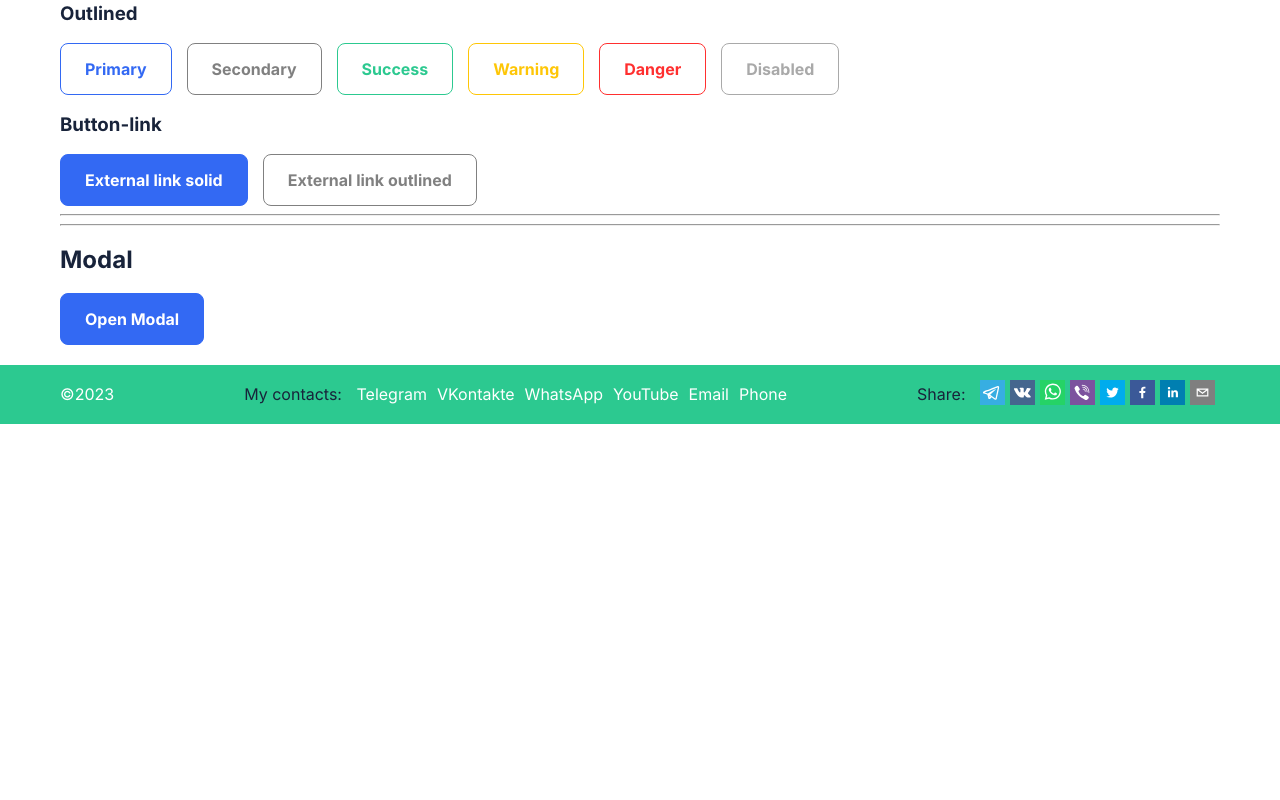
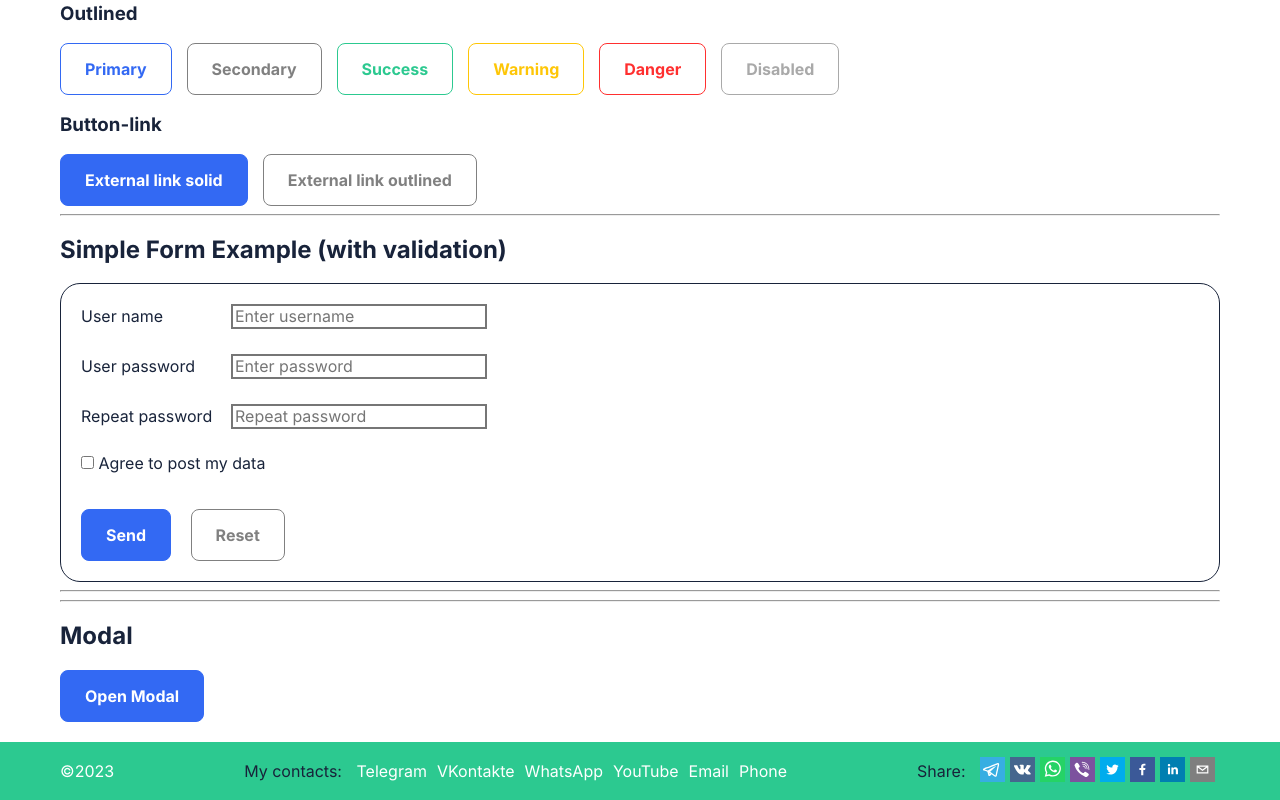
Before and after one commit to EvgenyLeukhin/nextjs-starter, a Next.js app: page /ui-kit in a window 1280 px wide. Shown: the part 1405-2205 px from the top of the page. Before the commit the page ends 1829 px from the top, so only its background shows below. Built offline with nearby package versions, Linux system fonts and the light colour scheme.

Commit message:
Add form

```diff
--- a/components/pages/ui-kit/Buttons/Buttons.tsx
+++ b/components/pages/ui-kit/Buttons/Buttons.tsx
@@ -8,46 +8,46 @@ const Buttons = () => {
       <h2>Buttons</h2>
 
       <h3>Solid</h3>
-      <Button type={Statuses.primary}>Primary</Button>
-      <Button type={Statuses.secondary}>Secondary</Button>
-      <Button type={Statuses.success}>Success</Button>
-      <Button type={Statuses.warning}>Warning</Button>
-      <Button type={Statuses.danger}>Danger</Button>
-      <Button type={Statuses.primary} disabled>
+      <Button status={Statuses.primary}>Primary</Button>
+      <Button status={Statuses.secondary}>Secondary</Button>
+      <Button status={Statuses.success}>Success</Button>
+      <Button status={Statuses.warning}>Warning</Button>
+      <Button status={Statuses.danger}>Danger</Button>
+      <Button status={Statuses.primary} disabled>
         Disabled
       </Button>
 
       <h3>Outlined</h3>
-      <Button outlined type={Statuses.primary}>
+      <Button outlined status={Statuses.primary}>
         Primary
       </Button>
 
-      <Button outlined type={Statuses.secondary}>
+      <Button outlined status={Statuses.secondary}>
         Secondary
       </Button>
 
-      <Button outlined type={Statuses.success}>
+      <Button outlined status={Statuses.success}>
         Success
       </Button>
 
-      <Button outlined type={Statuses.warning}>
+      <Button outlined status={Statuses.warning}>
         Warning
       </Button>
 
-      <Button outlined type={Statuses.danger}>
+      <Button outlined status={Statuses.danger}>
         Danger
       </Button>
 
-      <Button outlined type={Statuses.primary} disabled>
+      <Button outlined status={Statuses.primary} disabled>
         Disabled
       </Button>
 
       <h3>Button-link</h3>
-      <Button href='https://ya.ru/' type={Statuses.primary}>
+      <Button href='https://ya.ru/' status={Statuses.primary}>
         External link solid
       </Button>
 
-      <Button href='https://ya.ru/' outlined type={Statuses.secondary}>
+      <Button href='https://ya.ru/' outlined status={Statuses.secondary}>
         External link outlined
       </Button>
     </section>
--- /dev/null
+++ b/components/pages/ui-kit/FormExample/FormExample.module.scss
@@ -0,0 +1,72 @@
+.FormExample {
+  color: inherit;
+  border: 1px solid;
+  padding: 20px;
+  border-radius: 20px;
+
+  &__formGroupInput {
+    min-height: 40px;
+    margin-bottom: 10px;
+    padding-bottom: 0;
+
+    &.isError {
+      & > label {
+        text-decoration: underline;
+        text-decoration-color: $danger;
+      }
+
+      & > input {
+        color: $danger;
+      }
+    }
+
+    & > label {
+      display: inline-flex;
+      min-width: 150px;
+    }
+
+    & > input {
+      outline: none;
+      box-shadow: none;
+      border-style: solid;
+    }
+
+    & > p {
+      font-size: 12px;
+      color: $danger;
+      padding-left: 150px;
+      margin-top: 0;
+      margin-bottom: 0;
+    }
+  }
+
+  &__formGroupCheckbox {
+    min-height: 40px;
+
+    &.isError {
+      & > label {
+        text-decoration: underline;
+        text-decoration-color: $danger;
+      }
+    }
+
+    & > p {
+      font-size: 12px;
+      color: $danger;
+      margin-top: 0;
+      margin-bottom: 0;
+      padding-left: 18px;
+    }
+  }
+
+  &__buttons {
+    margin-top: 15px;
+    button {
+      margin-right: 15px;
+
+      &:last-child {
+        margin-right: 0;
+      }
+    }
+  }
+}
--- /dev/null
+++ b/components/pages/ui-kit/FormExample/FormExample.tsx
@@ -0,0 +1,204 @@
+import { Button } from '@/components/ui';
+import { Statuses } from '@/types/common';
+import { useFormik } from 'formik';
+import * as Yup from 'yup';
+import classNames from 'classnames';
+import styles from './FormExample.module.scss';
+
+type InitialValues = {
+  userName: string;
+  userPassword: string;
+  userPasswordRepeat: string;
+  userAgree: boolean;
+};
+
+const FormExample = () => {
+  const cnb = classNames.bind(styles);
+
+  // initial values
+  const initialValues: InitialValues = {
+    userName: '',
+    userPassword: '',
+    userPasswordRepeat: '',
+    userAgree: false,
+  };
+
+  const formik = useFormik({
+    // initial values
+    initialValues,
+
+    validationSchema: Yup.object({
+      // userName
+      userName: Yup.string()
+        .min(6, 'must be min 6 characters')
+        .max(15, 'must be max 15 characters')
+        .required('userName is required'),
+
+      // userPassword
+      userPassword: Yup.string()
+        .min(6, 'must be min 6 characters')
+        .max(15, 'must be max 15 characters')
+        .required('userPassword is required'),
+
+      // userPasswordRepeat
+      userPasswordRepeat: Yup.string().oneOf(
+        [Yup.ref('userPassword'), ''],
+        'Passwords must match',
+      ),
+
+      // userAgree
+      userAgree: Yup.boolean().oneOf([true], 'userAgree is required'),
+    }),
+
+    // form submit
+    onSubmit: values => {
+      alert(JSON.stringify(values, null, 2));
+    },
+  });
+
+  const {
+    handleSubmit,
+    handleBlur,
+    handleChange,
+    resetForm,
+    values: { userName, userPassword, userPasswordRepeat, userAgree },
+  } = formik;
+
+  // validation errors
+  const isUserNameError = formik.touched.userName && formik.errors.userName;
+  const isUserPasswordError =
+    formik.touched.userPassword && formik.errors.userPassword;
+  const isUserPasswordRepeatError =
+    formik.touched.userPasswordRepeat && formik.errors.userPasswordRepeat;
+  const isUserAgreeError = formik.touched.userAgree && formik.errors.userAgree;
+
+  return (
+    <section>
+      <h2>Simple Form Example (with validation)</h2>
+
+      <form
+        className={styles.FormExample}
+        action=''
+        method='post'
+        onSubmit={handleSubmit}
+      >
+        {/* userName */}
+        <div
+          className={cnb(
+            styles.FormExample__formGroupInput,
+            isUserNameError && styles.isError,
+          )}
+        >
+          {/* userName label */}
+          <label htmlFor='userName'>User name</label>
+
+          {/* userName input */}
+          <input
+            id='userName'
+            type='text'
+            name='userName'
+            placeholder='Enter username'
+            onBlur={handleBlur}
+            onChange={handleChange}
+            value={userName}
+          />
+
+          {/* userName validation */}
+          {isUserNameError ? <p>{formik.errors.userName}</p> : null}
+        </div>
+
+        {/* userPassword */}
+        <div
+          className={cnb(
+            styles.FormExample__formGroupInput,
+            isUserPasswordError && styles.isError,
+          )}
+        >
+          {/* userPassword label */}
+          <label htmlFor='userPassword'>User password</label>
+
+          {/* userPassword input */}
+          <input
+            id='userPassword'
+            type='password'
+            name='userPassword'
+            placeholder='Enter password'
+            onBlur={handleBlur}
+            onChange={handleChange}
+            value={userPassword}
+          />
+
+          {/* userPassword validation */}
+          {isUserPasswordError ? <p>{formik.errors.userPassword}</p> : null}
+        </div>
+
+        {/* userPassword repeat */}
+        <div
+          className={cnb(
+            styles.FormExample__formGroupInput,
+            isUserPasswordRepeatError && styles.isError,
+          )}
+        >
+          {/* userPasswordRepeat label */}
+          <label htmlFor='userPasswordRepeat'>Repeat password</label>
+
+          {/* userPasswordRepeat input */}
+          <input
+            id='userPasswordRepeat'
+            type='password'
+            name='userPasswordRepeat'
+            placeholder='Repeat password'
+            onBlur={handleBlur}
+            onChange={handleChange}
+            value={userPasswordRepeat}
+          />
+
+          {/* userPasswordRepeat validation */}
+          {isUserPasswordRepeatError ? (
+            <p>{formik.errors.userPasswordRepeat}</p>
+          ) : null}
+        </div>
+
+        {/* userAgree */}
+        <div
+          className={cnb(
+            styles.FormExample__formGroupCheckbox,
+            isUserAgreeError && styles.isError,
+          )}
+        >
+          {/* userAgree input */}
+          <input
+            id='userAgree'
+            type='checkbox'
+            name='userAgree'
+            onBlur={handleBlur}
+            onChange={handleChange}
+            value={userAgree}
+          />
+          &nbsp;
+          {/* userAgree label */}
+          <label htmlFor='userAgree'>Agree to post my data</label>
+          &nbsp;
+          {/* userAgree validation */}
+          {isUserAgreeError ? <p>{formik.errors.userAgree}</p> : null}
+        </div>
+
+        {/* buttons */}
+        <div className={styles.FormExample__buttons}>
+          <Button type='submit'>Send</Button>
+          &nbsp;
+          <Button
+            outlined
+            type='reset'
+            onClick={resetForm}
+            status={Statuses.secondary}
+          >
+            Reset
+          </Button>
+        </div>
+      </form>
+    </section>
+  );
+};
+
+export default FormExample;
--- a/components/pages/ui-kit/index.ts
+++ b/components/pages/ui-kit/index.ts
@@ -2,6 +2,7 @@ import Images from './Images/Images';
 import Buttons from './Buttons/Buttons';
 import Statuses from './Statuses/Statuses';
 import Typography from './Typography/Typography';
+import FormExample from './FormExample/FormExample';
 import ModalExample from './ModalExample/ModalExample';
 
-export { Images, Buttons, Statuses, Typography, ModalExample };
+export { Images, Buttons, Statuses, Typography, FormExample, ModalExample };
--- a/components/ui/Button/Button.tsx
+++ b/components/ui/Button/Button.tsx
@@ -4,7 +4,8 @@ import styles from './Button.module.scss';
 
 type Props = {
   href?: string;
-  type?: Statuses;
+  type?: 'submit' | 'button' | 'reset' | undefined;
+  status?: Statuses;
   disabled?: boolean;
   download?: boolean;
   outlined?: boolean;
@@ -14,7 +15,8 @@ type Props = {
 
 const Button = ({
   href = '',
-  type = Statuses.primary,
+  type = 'submit',
+  status = Statuses.primary,
   disabled = false,
   download = false,
   outlined = false,
@@ -27,14 +29,13 @@ const Button = ({
     return (
       <a
         href={href}
-        type={type}
         rel='nofollow'
         target='_black'
         download={download}
         className={cnb(
           styles.Button,
           outlined ? styles.ButtonOutlined : styles.ButtonSolid,
-          type,
+          status,
         )}
       >
         {children}
@@ -44,10 +45,11 @@ const Button = ({
 
   return (
     <button
+      type={type}
       className={cnb(
         styles.Button,
         outlined ? styles.ButtonOutlined : styles.ButtonSolid,
-        type,
+        status,
       )}
       disabled={disabled}
       onClick={onClick}
--- a/package.json
+++ b/package.json
@@ -39,13 +39,15 @@
     "classnames": "^2.3.2",
     "cross-env": "^7.0.3",
     "env-cmd": "^10.1.0",
+    "formik": "^2.2.9",
     "next": "13.1.6",
     "normalize.css": "^8.0.1",
     "react": "18.2.0",
     "react-awesome-reveal": "^4.2.3",
     "react-device-detect": "^2.2.3",
     "react-dom": "18.2.0",
-    "react-share": "^4.4.1"
+    "react-share": "^4.4.1",
+    "yup": "^1.0.0"
   },
   "devDependencies": {
     "@next/bundle-analyzer": "^13.1.6",
--- a/pages/ui-kit.tsx
+++ b/pages/ui-kit.tsx
@@ -5,6 +5,7 @@ import {
   Buttons,
   Statuses,
   Typography,
+  FormExample,
   ModalExample,
 } from '@/components/pages/ui-kit';
 
@@ -36,6 +37,8 @@ const UiKitPage = () => {
           <hr />
           <Buttons />
           <hr />
+          <FormExample />
+          <hr />
         </Reveal>
         <hr />
         <ModalExample />
```
Also changed, not shown: 1 other file (tests, documents, lock files or other folders).
